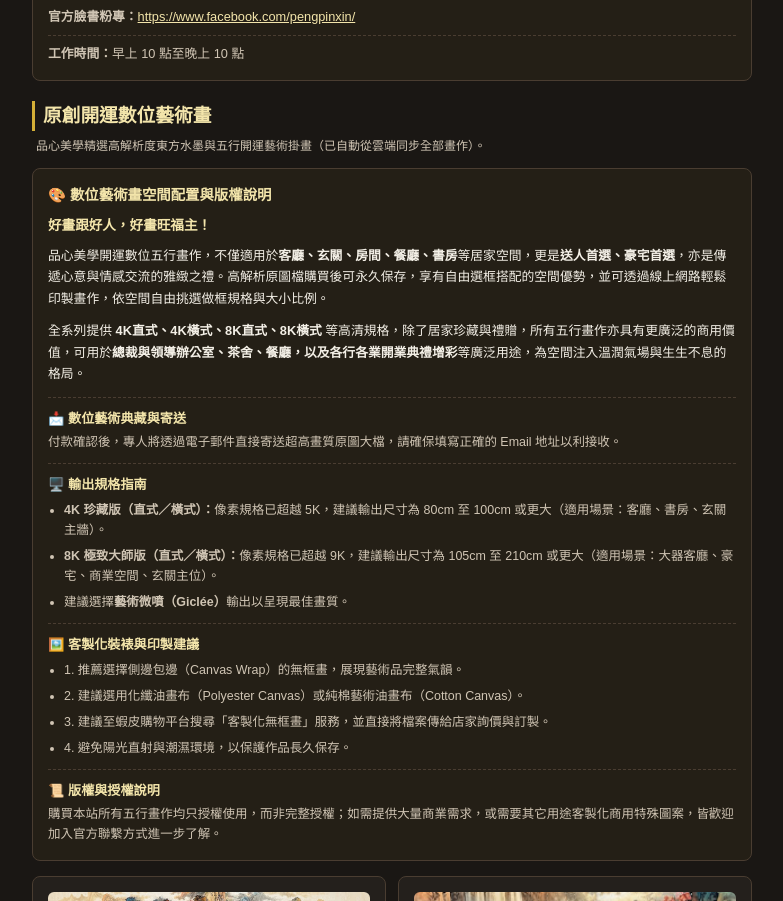
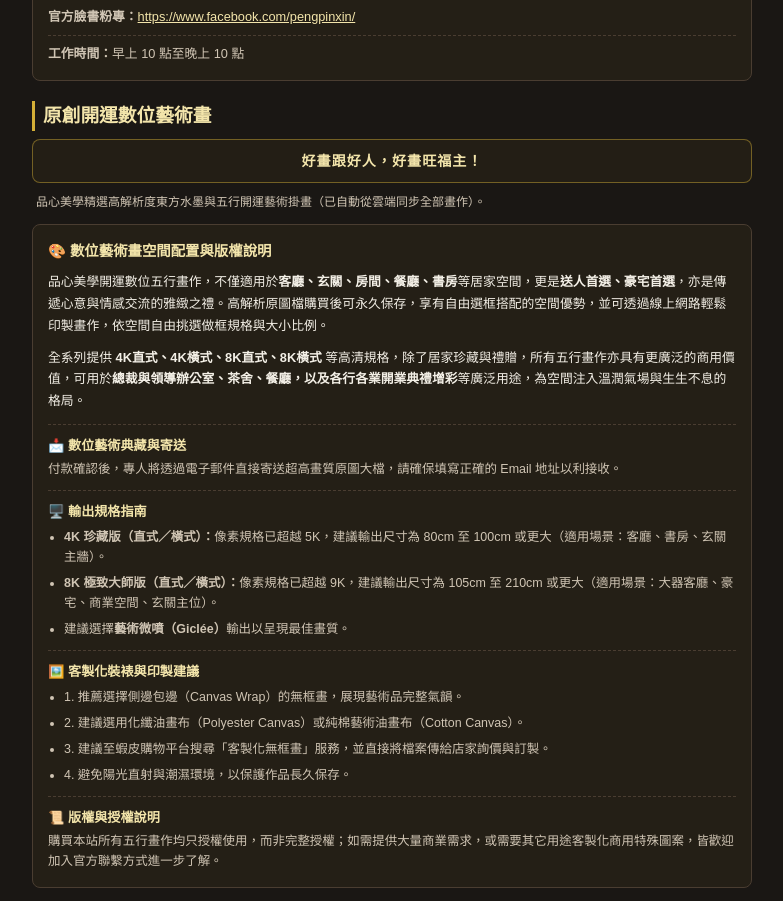
Before and after one commit to pengpinxin/-zimo-digital-fengshui, a Next.js app: page / in a window 1280 px wide. Shown: the part 2380-3281 px from the top of the page, without its empty margins (248-1031 px from the left). Built offline with nearby package versions, Linux system fonts and the light colour scheme.

Commit message:
Modify art section header and notice box
Updated styling and content in the art section.

```diff
--- a/app/page.js
+++ b/app/page.js
@@ -392,14 +392,14 @@ export default function Home(){
 
         {/* 🎨 原創開運數位藝術畫專區 */}
         <section id="art">
-          <h3 style={{color:'var(--gold-l)',borderLeft:'3px solid var(--gold)',paddingLeft:'8px',margin:'20px 0 6px 0'}}>原創開運數位藝術畫</h3>
+          <h3 style={{color:'var(--gold-l)',borderLeft:'3px solid var(--gold)',paddingLeft:'8px',margin:'20px 0 8px 0'}}>原創開運數位藝術畫</h3>
+          <div className="notice-box" style={{marginTop:'0', marginBottom:'10px', padding:'10px 14px', textAlign:'center', borderColor:'rgba(212,175,55,0.45)'}}>
+            <p style={{fontSize:'0.88rem', color:'var(--gold-l)', fontWeight:'bold', letterSpacing:'1px', margin:0}}>好畫跟好人，好畫旺福主！</p>
+          </div>
           <p style={{fontSize:'0.75rem',color:'#d0c5b4',marginBottom:'12px',paddingLeft:'4px'}}>品心美學精選高解析度東方水墨與五行開運藝術掛畫（已自動從雲端同步全部畫作）。</p>
 
           <div className="notice-box" style={{marginTop:'0', marginBottom:'15px'}}>
             <h4 style={{color:'var(--gold-l)',marginBottom:'8px'}}>🎨 數位藝術畫空間配置與版權說明</h4>
-            <p style={{fontSize:'0.85rem',fontWeight:'bold',color:'var(--gold-l)',marginBottom:'8px'}}>
-              好畫跟好人，好畫旺福主！
-            </p>
             <p style={{fontSize:'0.8rem',lineHeight:'1.7',color:'#f3efe6',marginBottom:'10px'}}>
               品心美學開運數位五行畫作，不僅適用於<strong>客廳、玄關、房間、餐廳、書房</strong>等居家空間，更是<strong>送人首選、豪宅首選</strong>，亦是傳遞心意與情感交流的雅緻之禮。高解析原圖檔購買後可永久保存，享有自由選框搭配的空間優勢，並可透過線上網路輕鬆印製畫作，依空間自由挑選做框規格與大小比例。
             </p>
```
